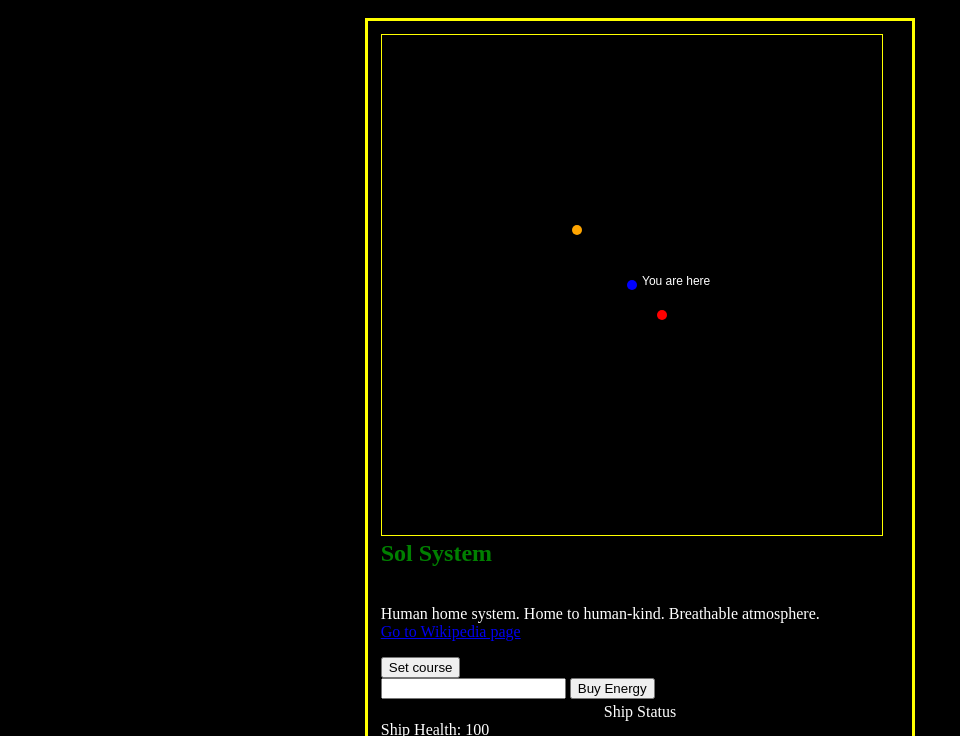
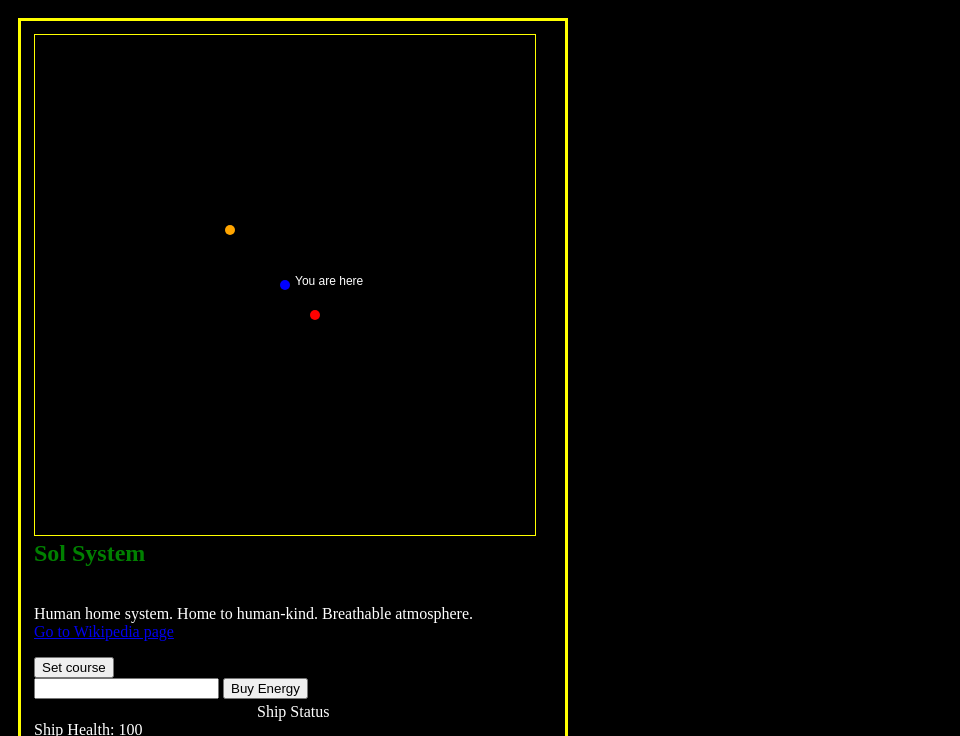
Before and after one commit to antlaw0/antlaw0.github.io, a plain HTML site: page index.html in a window 1280 px wide. Shown: the part 60-796 px from the top of the page, without its empty margins (0-960 px from the left). Drawn offline with Linux system fonts and the light colour scheme.

Commit message:
try without center everything

```diff
--- a/index.html
+++ b/index.html
@@ -1,6 +1,5 @@
 <DOCTYPEHTML>
 <body>
-<center>
 
 <link rel="stylesheet" type="text/css" href="style.css">
 <h1>SPACE GAME</h1>
@@ -75,5 +74,5 @@
 </body>
 
 <script src="my_script.js"></script>
-</center>
+
 </html>
```
